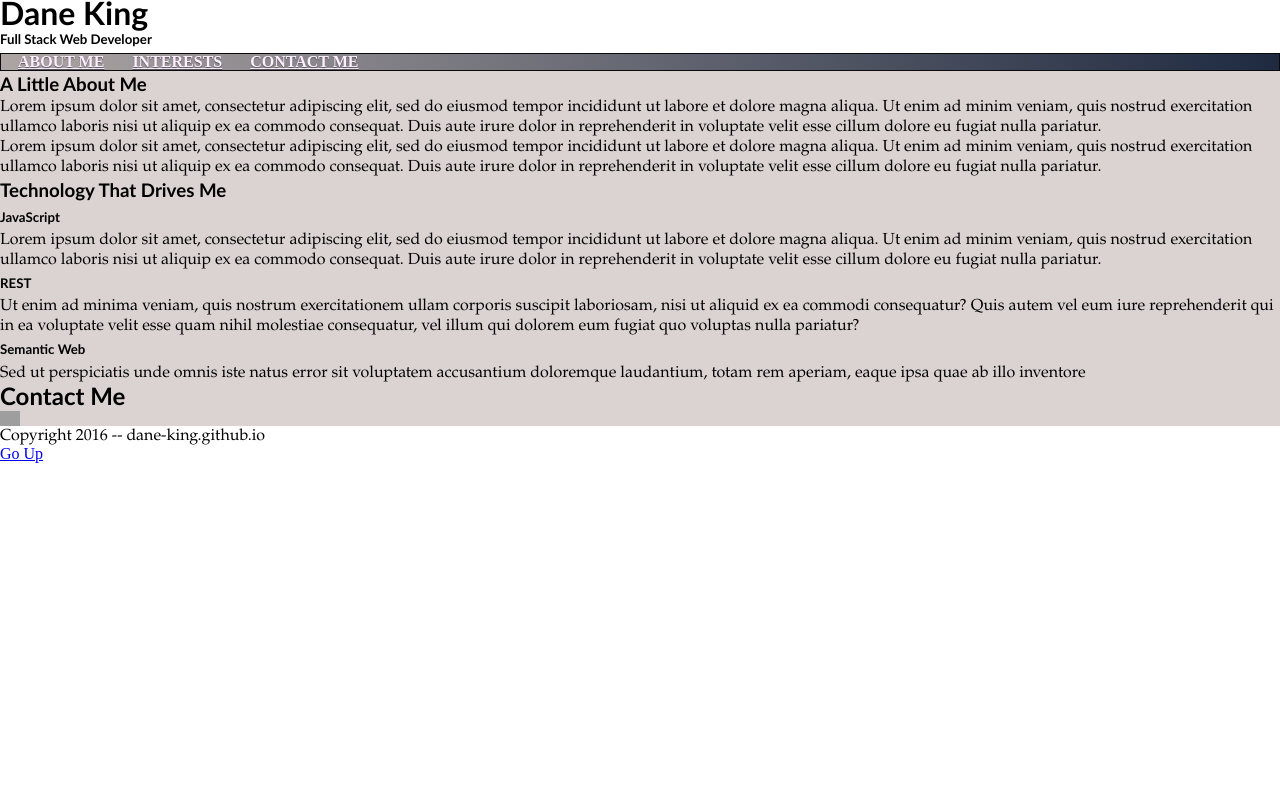
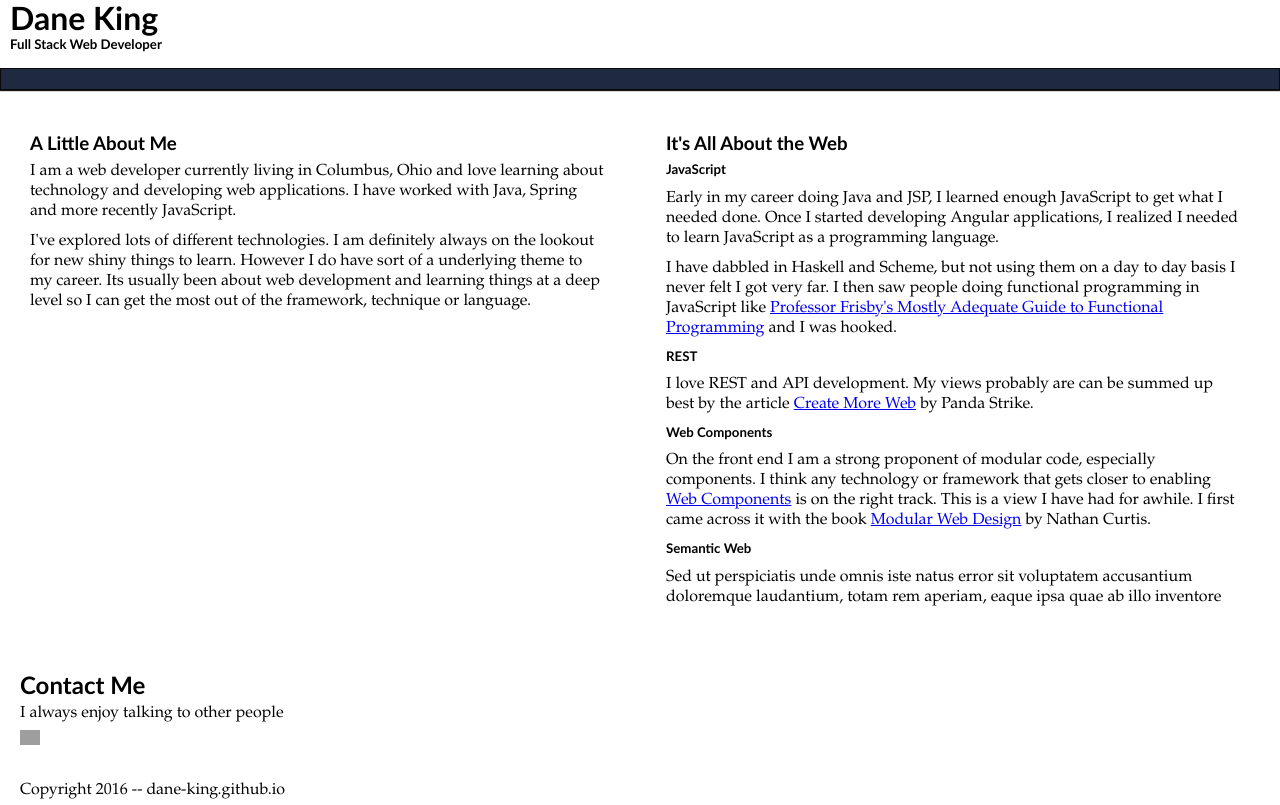
Before and after one commit to dane-king/dane-king-backup.github.io, a plain HTML site: page index.html in a window 1280 px wide. Drawn offline with Linux system fonts and the light colour scheme; grey boxes are pictures that could not be loaded.

Commit message:
adding content, removed nav

```diff
--- a/css/main.css
+++ b/css/main.css
@@ -1,10 +1,13 @@
 .clear{
   clear: both;
 }
-article{
-  background-color: #DAD3D2;
-  border-bottom-color: #000;
+
+.column{
+  float:left;
+  width:45%;
+  padding:30px;
 }
+
 
 .grad {
     background: #1F2A41; /* For browsers that do not support gradients */
@@ -13,10 +16,27 @@ article{
     background: -moz-linear-gradient(right,#1F2A41, #aca5a4); /* For Firefox 3.6 to 15 */
     background: linear-gradient(right, #1F2A41, #aca5a4); /* Standard syntax */
 }
+.grad::before{
+  content: "";
+}
 
-nav{
+.top_header{
+  padding: 5px 10px 0px;
+}
+
+#contact{
+  clear:both;
+  padding:30px 20px;
+}
+
+footer{
+  padding-left: 20px;
+}
+
+.line{
 	background:#1F2A41;
-	padding:0 5px;
+	padding:10px 0px;
+  margin:10px 0px;
 
 	border:1px solid #0b0a0a;
 
@@ -24,23 +44,3 @@ nav{
 	-webkit-box-shadow:0 1px 1px #161414;
 	box-shadow:0 1px 1px #161414;
 }
-
-nav ul li {
-  display: inline;
-}
-
-nav ul li a,
-nav ul li a:visited{
-	color:#fef;
-	font-weight:bold;
-	margin:5px 2px;
-	padding:7px 10px 4px;
-	text-shadow:0 1px 1px #57575d;
-	text-transform:uppercase;
-}
-
-nav ul li a:hover{
-	text-decoration:none;
-	background-color:#DAD3D2;
-  color:#000;
-}
--- a/css/reset.css
+++ b/css/reset.css
@@ -32,6 +32,7 @@ p {
   font-weight: 400;
   line-height: 20px;
   font-size: inherit;
+  padding:5px 0;
 }
 
 /* HTML5 display-role reset for older browsers */
--- a/index.html
+++ b/index.html
@@ -16,7 +16,7 @@
   </head>
   <body>
     <section id="page">
-      <header>
+      <header class="top_header">
         <hgroup>
           <h1>Dane King</h1>
           <h5>
@@ -24,50 +24,72 @@
           </h5>
         </hgroup>
       </header>
-      <nav class="clear grad">
-        <ul>
-          <li>
-            <a href="#about">About Me</a>
-          </li>
-          <li>
-            <a href="#interests">Interests</a>
-          </li>
-          <li>
-            <a href="#contact">Contact Me</a>
-          </li>
-        </ul>
-      </nav>
-      <article id="about">
+
+      <div class="grad line"></div>
+
+      <article id="about" class="column">
         <h3>A Little About Me</h3>
         <p>
-          Lorem ipsum dolor sit amet, consectetur adipiscing elit, sed do eiusmod tempor incididunt ut labore et dolore magna aliqua. Ut enim ad minim veniam, quis nostrud exercitation ullamco laboris nisi ut aliquip ex ea commodo consequat. Duis aute irure dolor in reprehenderit in voluptate velit esse cillum dolore eu fugiat nulla pariatur.
+          I am a web developer currently living in Columbus, Ohio and love learning about technology and developing web applications. I have worked with Java, Spring and more recently JavaScript.
         </p>
         <p>
-          Lorem ipsum dolor sit amet, consectetur adipiscing elit, sed do eiusmod tempor incididunt ut labore et dolore magna aliqua. Ut enim ad minim veniam, quis nostrud exercitation ullamco laboris nisi ut aliquip ex ea commodo consequat. Duis aute irure dolor in reprehenderit in voluptate velit esse cillum dolore eu fugiat nulla pariatur.
+          I've explored lots of different technologies. I am definitely always on the lookout for new shiny things to learn. However I do have sort of a underlying theme to my career. Its usually been
+          about web development and learning things at a deep level so I can get the most out of the framework, technique or language.
         </p>
       </article>
-      <article id="interests">
+      <article id="interests" class="column">
         <header>
-          <h3>Technology That Drives Me</h3>
+          <h3>It's All About the Web</h3>
         </header>
         <ul>
           <li>
             <header>
-              <h5><small>JavaScript</small></h5>
+              <h5>
+                <small>JavaScript</small>
+              </h5>
             </header>
             <p>
-              Lorem ipsum dolor sit amet, consectetur adipiscing elit, sed do eiusmod tempor incididunt ut labore et dolore magna aliqua. Ut enim ad minim veniam, quis nostrud exercitation ullamco laboris nisi ut aliquip ex ea commodo consequat. Duis aute irure dolor in reprehenderit in voluptate velit esse cillum dolore eu fugiat nulla pariatur.
+              Early in my career doing Java and JSP, I learned enough JavaScript to get what I needed done. Once I started developing Angular applications, I realized I needed to learn JavaScript as
+              a programming language.
+            </p>
+            <p>
+              I have dabbled in Haskell and Scheme, but not using them on a day to day basis I never felt I got very far.
+              I then saw people doing functional programming in JavaScript like <a href="https://github.com/MostlyAdequate/mostly-adequate-guide">Professor  Frisby's Mostly Adequate Guide to Functional Programming</a>
+              and I was hooked.
             </p>
           </li>
           <li>
             <header>
-              <h5><small>REST</small></h5>
+              <h5>
+                <small>REST</small>
+              </h5>
             </header>
-            <p>Ut enim ad minima veniam, quis nostrum exercitationem ullam corporis suscipit laboriosam, nisi ut aliquid ex ea commodi consequatur? Quis autem vel eum iure reprehenderit qui in ea voluptate velit esse quam nihil molestiae consequatur, vel illum qui dolorem eum fugiat quo voluptas nulla pariatur?</p>
+            <p>
+              I love REST and API development. My views probably are can be summed up best by the article
+              <a href='https://www.pandastrike.com/posts/20151019-create-more-web' target="_blank">Create More Web</a>
+              by Panda Strike.
+            </p>
           </li>
           <li>
             <header>
-              <h5> <small>Semantic Web</small></h5>
+              <h5>
+                <small>Web Components</small>
+              </h5>
+            </header>
+          </li>
+          <p>
+            On the front end I am a strong proponent of modular code, especially components. I think any technology or framework that gets closer to enabling
+            <a href="https://developer.mozilla.org/en-US/docs/Web/Web_Components">Web Components</a>
+            is on the right track. This is a view I have had for awhile. I first came across it with the book
+            <a href="https://read.amazon.com/kp/embed?asin=B003FJ64EE&asin=B003FJ64EE&preview=newtab&linkCode=kpe&ref_=cm_sw_r_kb_dp_s4AtxbZ5J4FP4" target="_blank">Modular Web Design</a>
+            by Nathan Curtis.
+          </p>
+
+          <li>
+            <header>
+              <h5>
+                <small>Semantic Web</small>
+              </h5>
             </header>
             <p>Sed ut perspiciatis unde omnis iste natus error sit voluptatem accusantium doloremque laudantium, totam rem aperiam, eaque ipsa quae ab illo inventore</p>
           </li>
@@ -75,28 +97,32 @@
       </article>
       <article id="contact">
         <h2>Contact Me</h2>
-        <ul>
-          <li>
-            <a href="https://www.linkedin.com/pub/dane-king/5/922/269" style="text-decoration:none;">
-              <span style="font: 80% Arial,sans-serif; color:#0783B6;"><img src="https://static.licdn.com/scds/common/u/img/webpromo/btn_in_20x15.png" width="20" height="15" alt="View Dane King's LinkedIn profile" style="vertical-align:middle;" border="0"></span>
-            </a>
-          </li>
-        </ul>
+        <p>I always enjoy talking to other people
+        </p>
+        <a href="https://www.linkedin.com/pub/dane-king/5/922/269" style="text-decoration:none;" title="View Dane King's LinkedIn profile">
+          <span style="font: 80% Arial,sans-serif; color:#0783B6;"><img src="https://static.licdn.com/scds/common/u/img/webpromo/btn_in_20x15.png" width="20" height="15" alt="View Dane King's LinkedIn profile" style="vertical-align:middle;" border="0"></span>
+        </a>
       </article>
       <footer>
         <p>Copyright 2016 -- dane-king.github.io</p>
-        <a href="#">Go Up</a>
       </footer>
     </section>
   </body>
   <script>
-  (function(i,s,o,g,r,a,m){i['GoogleAnalyticsObject']=r;i[r]=i[r]||function(){
-  (i[r].q=i[r].q||[]).push(arguments)},i[r].l=1*new Date();a=s.createElement(o),
-  m=s.getElementsByTagName(o)[0];a.async=1;a.src=g;m.parentNode.insertBefore(a,m)
-  })(window,document,'script','https://www.google-analytics.com/analytics.js','ga');
+    (function(i, s, o, g, r, a, m) {
+      i['GoogleAnalyticsObject'] = r;
+      i[r] = i[r] || function() {
+        (i[r].q = i[r].q || []).push(arguments)
+      },
+      i[r].l = 1 * new Date();
+      a = s.createElement(o),
+      m = s.getElementsByTagName(o)[0];
+      a.async = 1;
+      a.src = g;
+      m.parentNode.insertBefore(a, m)
+    })(window, document, 'script', 'https://www.google-analytics.com/analytics.js', 'ga');
 
-  ga('create', 'UA-78230958-1', 'auto');
-  ga('send', 'pageview');
-
-</script>
+    ga('create', 'UA-78230958-1', 'auto');
+    ga('send', 'pageview');
+  </script>
 </html>
```
